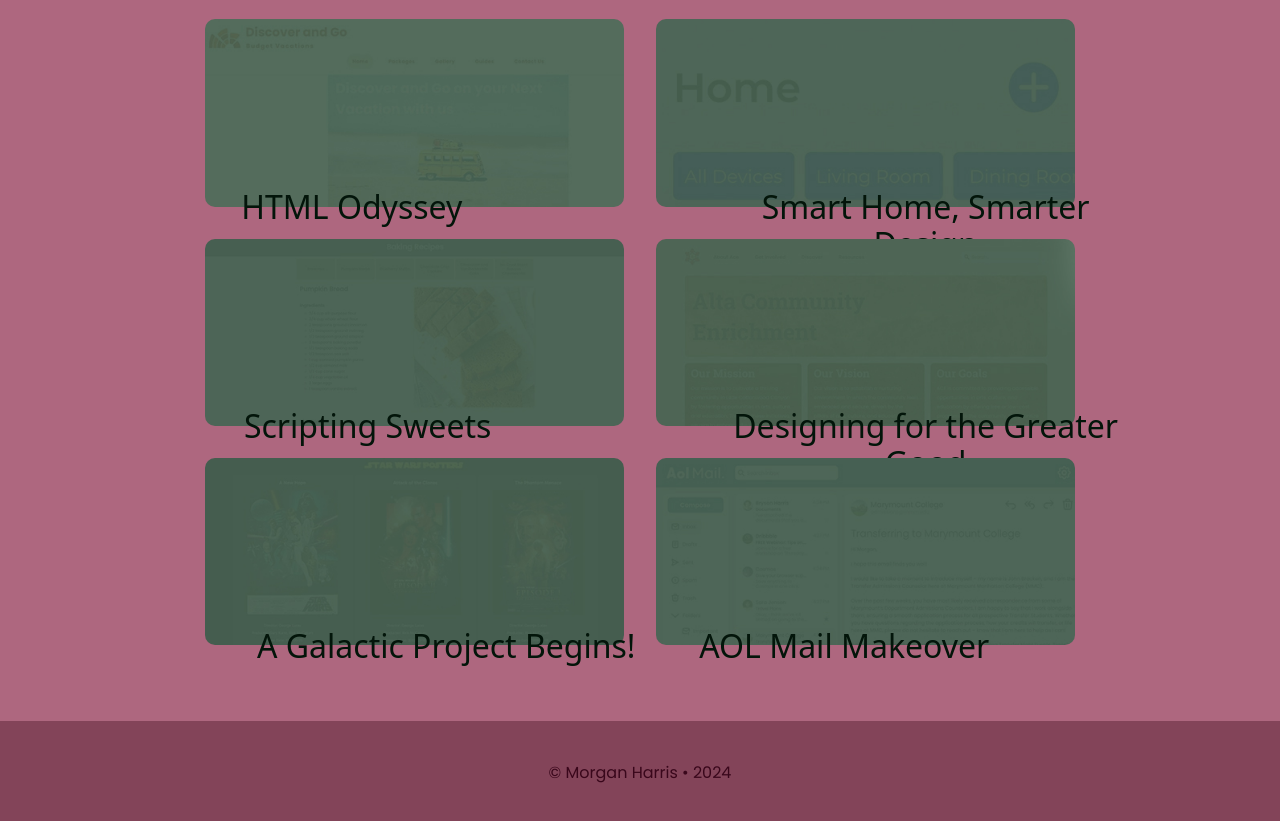
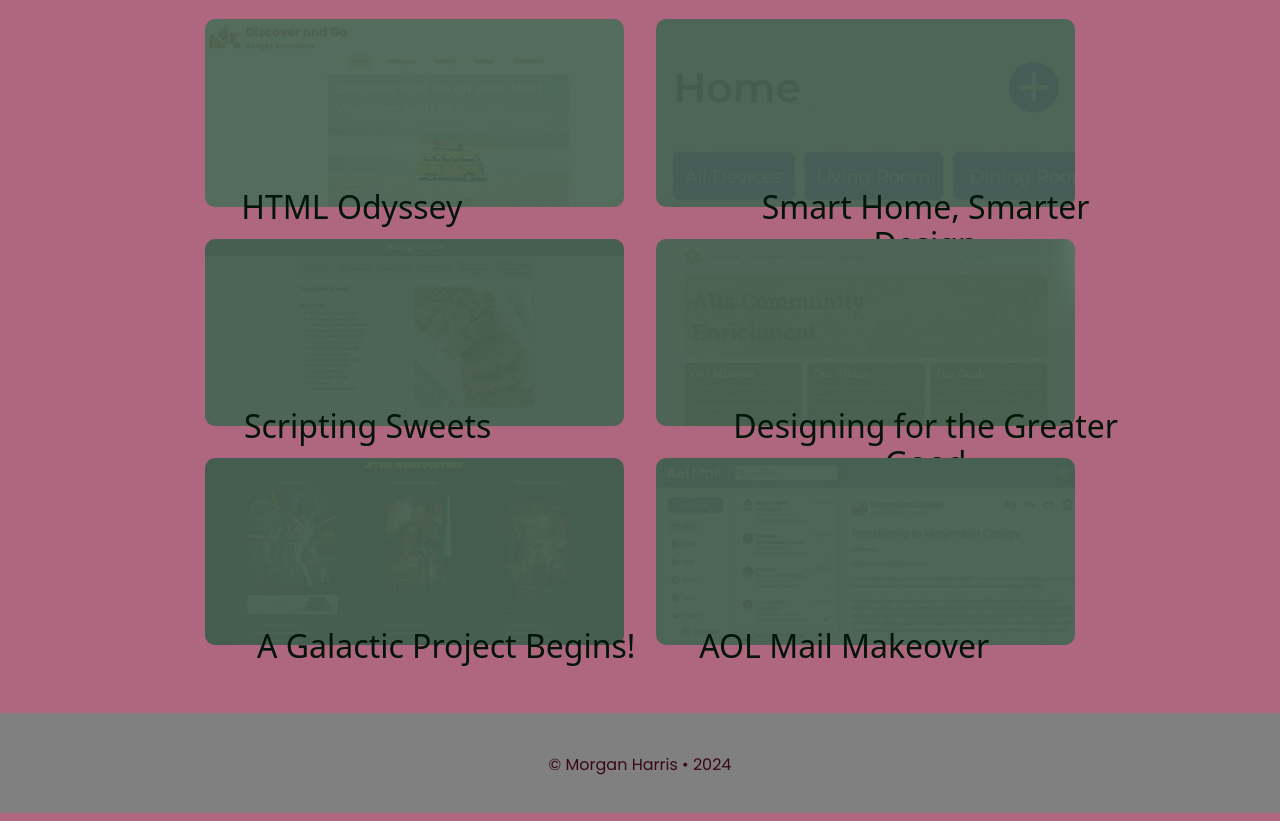
Before and after one commit to morganharris39/Morgan-Portfolio, a plain HTML site: page index.html in a window 1280 px wide. Shown: the part 1094-1915 px from the top of the page. Drawn offline with Linux system fonts and the light colour scheme; a web font is replaced by a local one.

Commit message:
edited footer

```diff
--- a/css/large.css
+++ b/css/large.css
@@ -131,14 +131,6 @@
 
     /** FOOTER **/
 
-    .footer {
-        background-color: #834459;
-        color: #AE677F;
-        height: 100px;
-        margin: 2rem -0.5rem -0.5rem -0.5rem;
-        text-align: center;
-        padding-top: 1.5rem;
-    }
 
 
 
--- a/css/small.css
+++ b/css/small.css
@@ -106,9 +106,10 @@ img {
 }
 
 .footer {
-    background-color: gray;
+    background-color: #834459;
+    color: #AE677F;
     height: 100px;
-    margin: -0.5rem;
+    margin: 2rem -0.5rem -0.5rem -0.5rem;
     text-align: center;
     padding-top: 1.5rem;
 }
```
